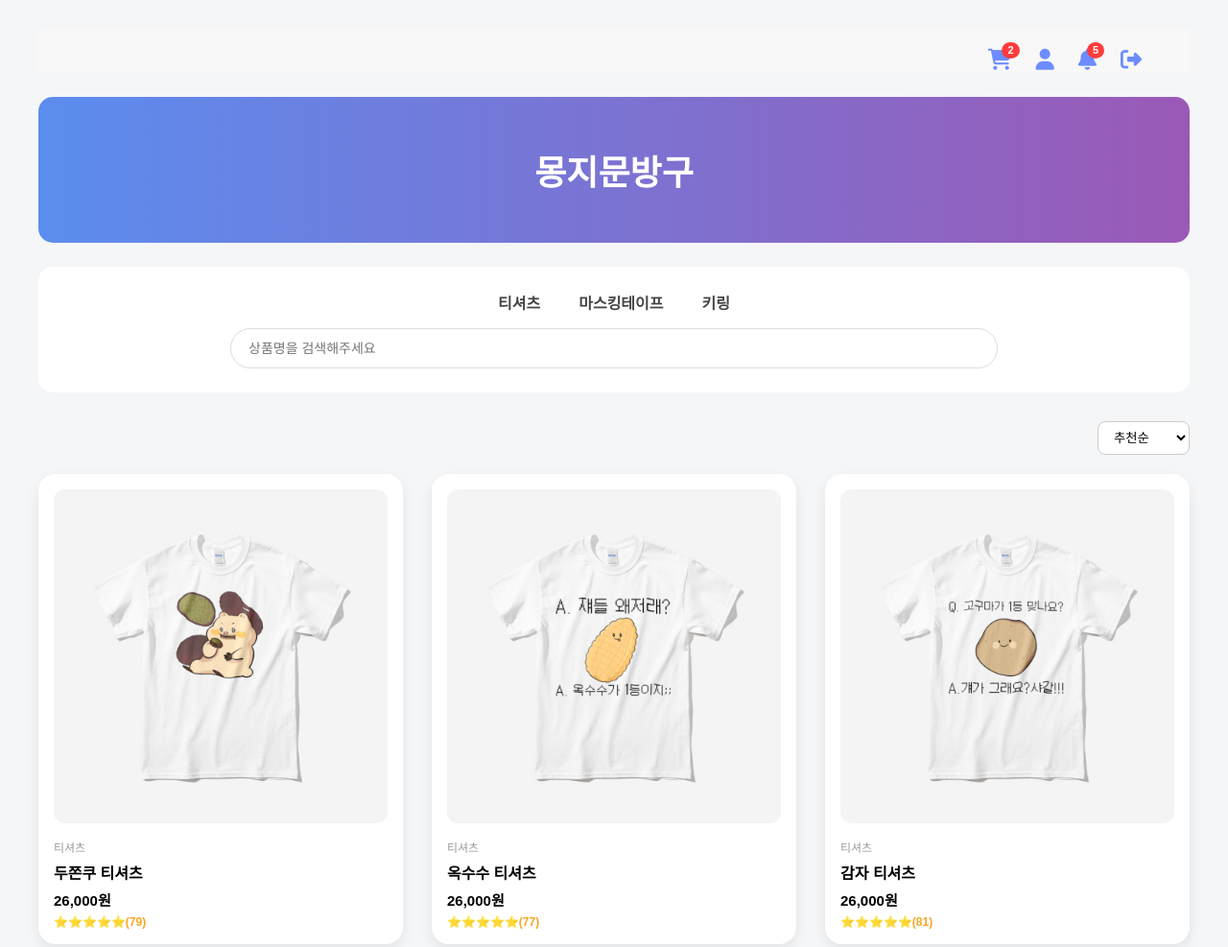
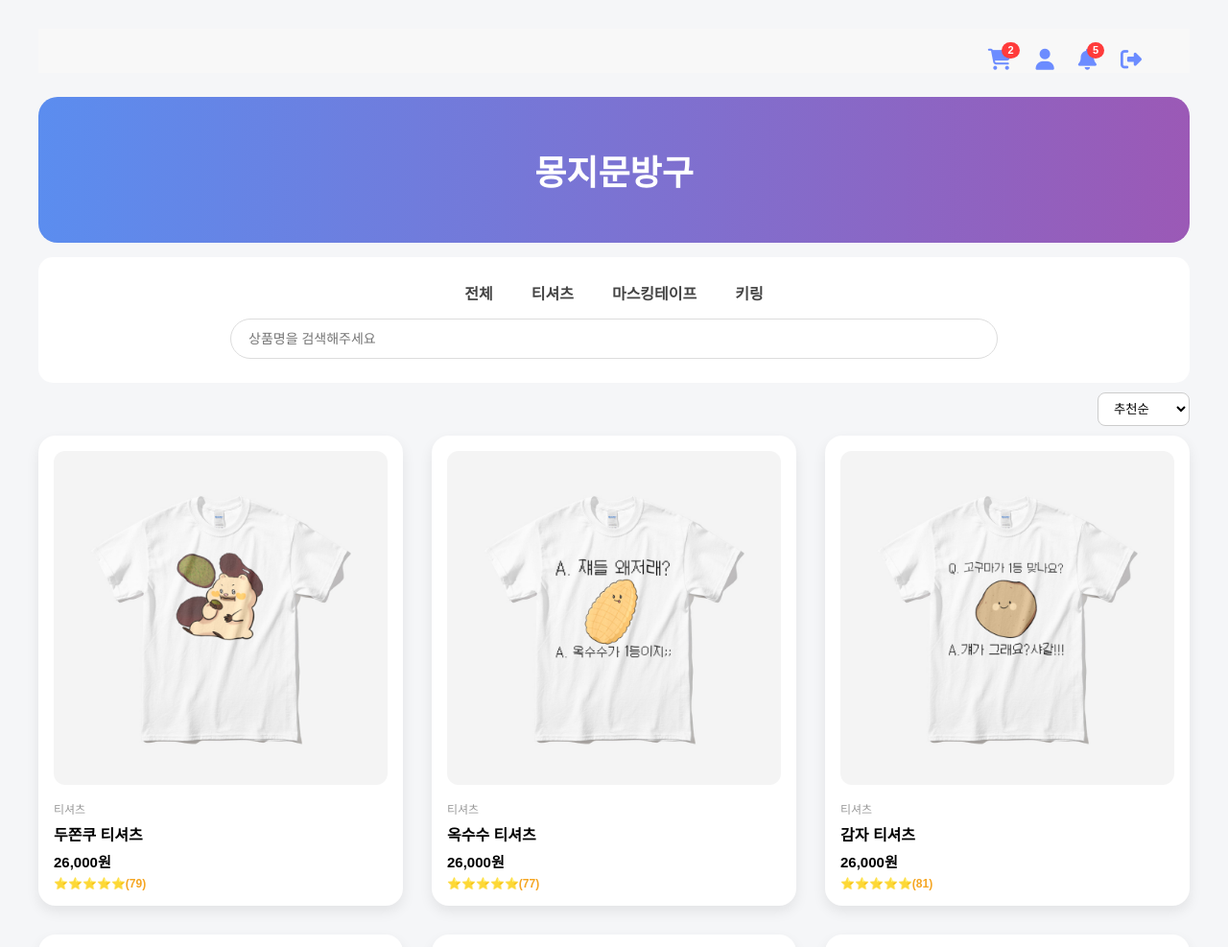
Before and after one commit to kimeunji806/project_mongji, a plain HTML site: page client/main.html in a window 1280 px wide. Shown: the top 987 px of the page at 96% size. Drawn offline with Linux system fonts and the light colour scheme; no server answers; a web font is replaced by a local one.

Commit message:
260213 수정

```diff
--- a/client/main.css
+++ b/client/main.css
@@ -73,9 +73,9 @@ body {
 header {
   background: linear-gradient(90deg, #5b8def, #9b59b6);
   padding: 50px 0;
-  border-radius: 15px;
+  border-radius: 20px;
   text-align: center;
-  margin-bottom: 25px;
+  margin-bottom: 15px;
 }
 
 header h1 {
@@ -91,7 +91,7 @@ nav {
   background-color: #fff;
   padding: 25px;
   border-radius: 15px;
-  margin-bottom: 30px;
+  margin-bottom: 10px;
 
   display: flex;
   flex-direction: column;
@@ -130,7 +130,7 @@ nav li:hover {
 #list {
   display: block;
   margin-left: auto;
-  margin-bottom: 20px;
+  margin-bottom: 10px;
   padding: 8px 12px;
   border-radius: 8px;
   border: 1px solid #ccc;
--- a/client/main.html
+++ b/client/main.html
@@ -33,6 +33,7 @@
       </header>
       <nav>
         <ul>
+          <li id="main">전체</li>
           <li id="tc">티셔츠</li>
           <li id="mc">마스킹테이프</li>
           <li id="kc">키링</li>
@@ -94,3 +95,4 @@
     <script src="main.js"></script>
   </body>
 </html>
+-
--- a/client/main.js
+++ b/client/main.js
@@ -1,6 +1,7 @@
 const tbtn = document.querySelector("#tc");
 const mbtn = document.querySelector("#mc");
 const kbtn = document.querySelector("#kc");
+const mainbtn = document.querySelector("#main");
 
 const main = document.querySelector("#productList"); //상품 목록
 
@@ -43,6 +44,11 @@ function makeProductCard(item) {
   return card; // 카드 DOM 반환
 }
 
+mainbtn.addEventListener("click", () => {
+  currentCategory = ""; // 필터 상태 설정
+  loadProducts(); // 목록 갱신
+});
+
 tbtn.addEventListener("click", () => {
   currentCategory = "티셔츠"; // 필터 상태 설정
   loadProducts(); // 목록 갱신
```
